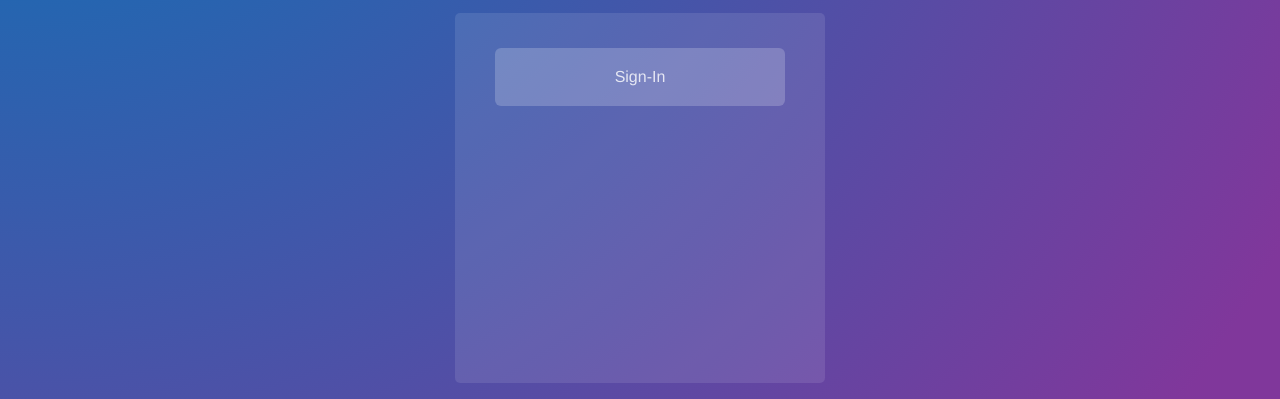
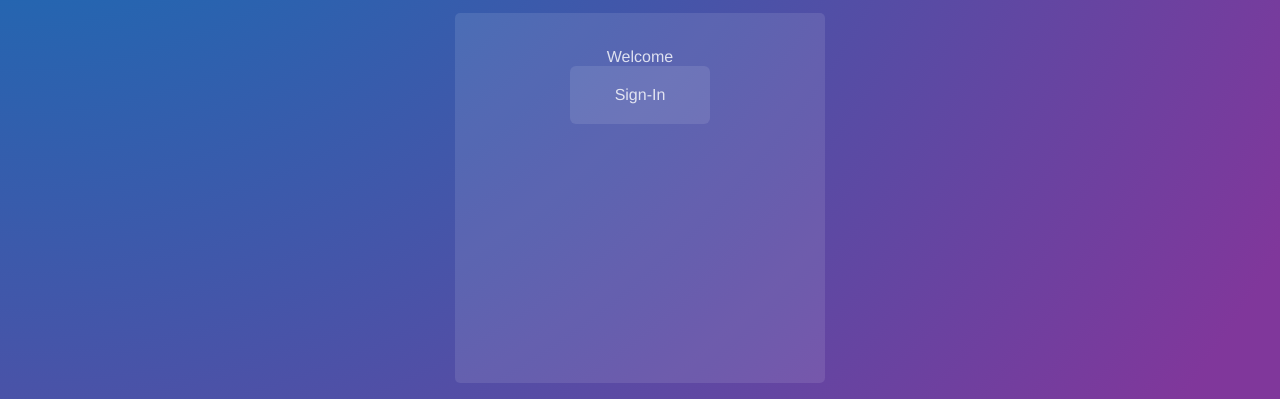
Before and after one commit to Jonathanc6522/sep-11-copycat, a plain HTML site: page index.html in a window 1280 px wide. Shown: the part 485-884 px from the top of the page. Drawn offline with Linux system fonts and the light colour scheme.

Commit message:
basically done

```diff
--- a/index.html
+++ b/index.html
@@ -49,10 +49,10 @@ h1 {
 
 .sign-in-box {
     padding: 20px;
-    width: 250px;
+    width: 100px;
     margin: 0 auto;
     border-radius: 6px;
-    background: rgba(255,255,255,0.2);
+    background: rgba(255,255,255,0.1);
     text-align: center;
     z-index:1;
     /*position:static; */
@@ -69,7 +69,7 @@ h1 {
 <img src= "https://pupilpath.skedula.com/img/logo_io.png" width= "50%" height= "50%"></img>
 <p>
 
-  <div class= "welcome-box">
+  <div class= "welcome-box"> Welcome
   <div class= "sign-in-box">Sign-In</div>
   </div>
 </p>
```
